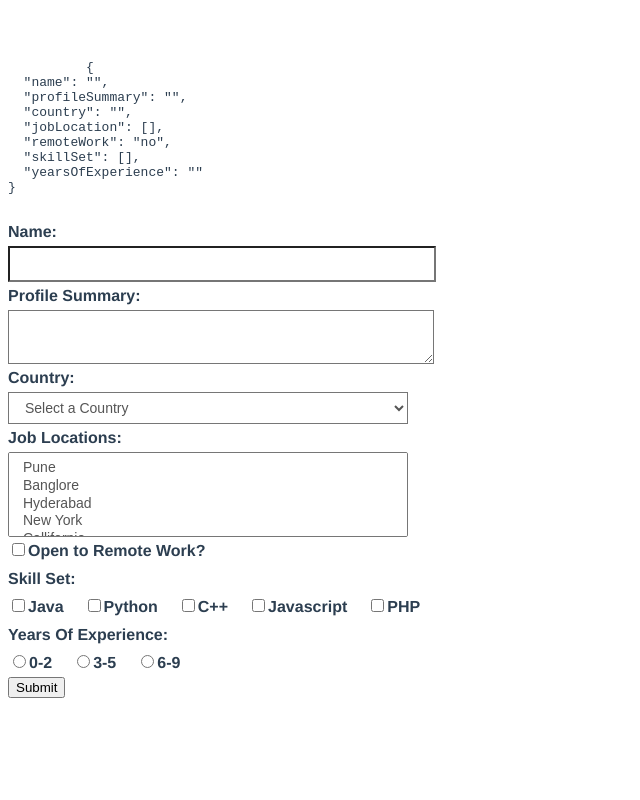
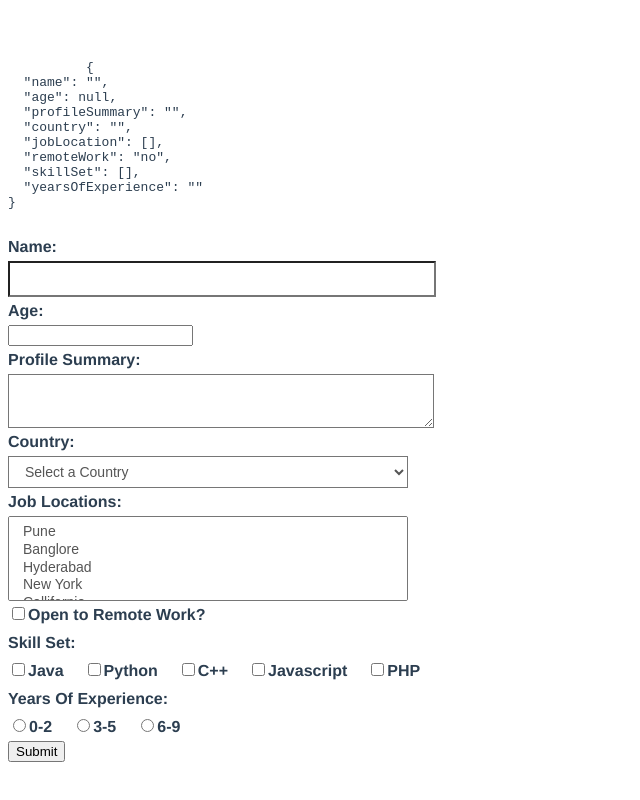
Before and after one commit to shubhamhirap/vue-training, a Vue app: page / in a window 1280 px wide. Shown: the whole page, without its empty margins (0-640 px from the left). Built offline with nearby package versions, Linux system fonts and the light colour scheme.

Commit message:
Vue modifiers- trim,number,prevent

```diff
--- a/src/App.vue
+++ b/src/App.vue
@@ -1,6 +1,7 @@
 <template>
   <div>
-    <form @submit="submitForm">
+    <!-- @submit.prevent modefier to prevent page from refreshing -->
+    <form @submit.prevent="submitForm">
       <div>
         <pre>
           {{ JSON.stringify(formValues, null, 2) }}
@@ -8,7 +9,15 @@
       </div>
       <div>
         <label for="name">Name: </label>
-        <input type="text" id="name" v-model="formValues.name" />
+        <!-- .trim is a modifier which trim spaces from user input -->
+        <!-- .lazy reflects user input at data when event changes -->
+        <!-- as we see chaning is allowed like v-model.trim.lazy -->
+        <input type="text" id="name" v-model.trim.lazy="formValues.name" />
+      </div>
+      <div>
+        <label for="age">Age:</label>
+        <!-- v-model.number modifier saves user input as number -->
+        <input type="number" id="age" v-model.number="formValues.age" />
       </div>
       <div>
         <label for="profile">Profile Summary: </label>
@@ -125,6 +134,7 @@ export default {
     return {
       formValues: {
         name: "",
+        age: null,
         profileSummary: "",
         country: "",
         jobLocation: [],
@@ -135,8 +145,7 @@ export default {
     };
   },
   methods: {
-    submitForm(e) {
-      e.preventDefault();
+    submitForm() {
       console.log(this.formValues);
     },
   },
```
